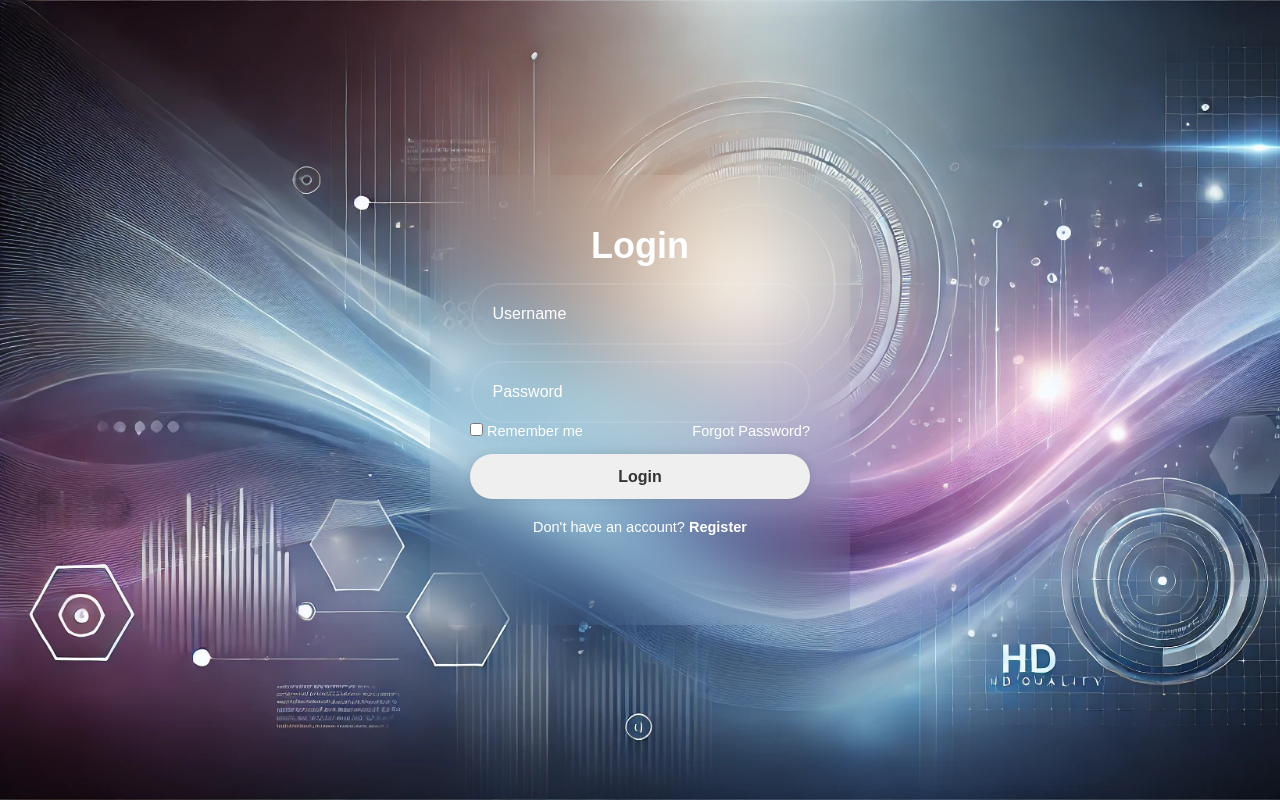
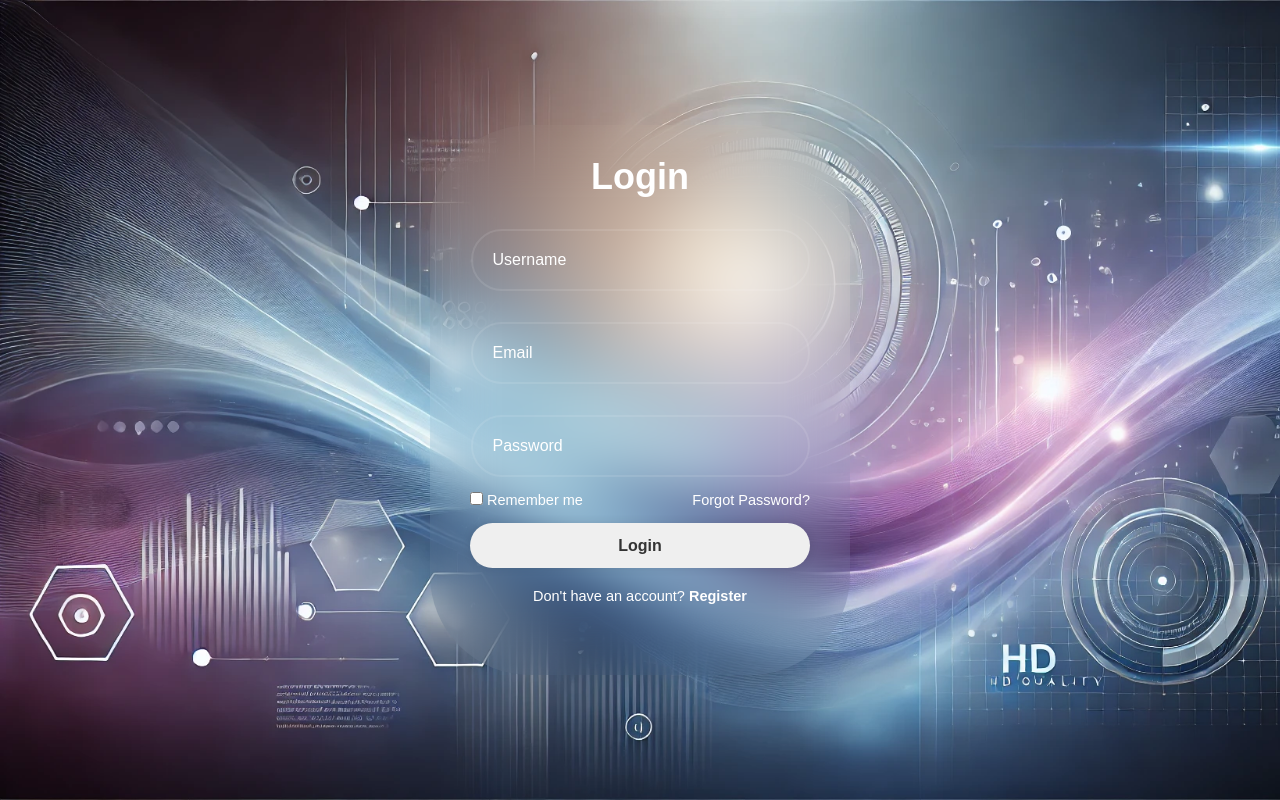
Before and after one commit to KTomi005/Web, a React (Vite) app: page / in a window 1280 px wide. Built offline with nearby package versions, Linux system fonts and the light colour scheme.

Commit message:
Módosítások

```diff
--- a/src/Components/LoginSignup/LoginSignup.css
+++ b/src/Components/LoginSignup/LoginSignup.css
@@ -1,11 +1,11 @@
 .wrapper{
   position: relative;
   width: 420px;
-  min-height: 450px;
+  min-height: 550px;
   height: 450px;
   background: transparent;
   backdrop-filter: blur(30px);
-  border-radius: 10px;
+  border-radius: 100px;
   color: #fff;
   display: flex;
   align-items: center;
@@ -52,7 +52,7 @@ form .input-box{
   position: relative;
   width: 100%;
   padding: 0.5px;
-  margin: 15px 0;
+  margin: 30px 0;
 }
 
 .input-box input{
@@ -129,3 +129,12 @@ form .register-link{
 .register-link p a:hover{
   text-decoration: underline;
 }
+.checkbox-container {
+  display: flex;
+  align-items: center; /* Középre igazítás */
+  gap: 25px;
+}
+
+.checkbox-container p {
+  margin: 0; /* Alapértelmezett margó eltávolítása */
+}
--- a/src/Components/LoginSignup/LoginSignup.jsx
+++ b/src/Components/LoginSignup/LoginSignup.jsx
@@ -73,7 +73,9 @@ const LoginSignup = () => {
                     <div className="input-box">
                         <input type="text" name="username" placeholder="Username" required />
                     </div>
-
+                    <div className="input-box">
+                        <input type="email" name="email" placeholder="Email" required />
+                    </div>
                     <div className="input-box">
                         <input type="password" name="password" placeholder="Password" required />
                     </div>
@@ -107,8 +109,13 @@ const LoginSignup = () => {
                     <div className="input-box">
                         <input type="password" name="password" placeholder="Password" required />
                     </div>
-
-                    <label><input type="checkbox" required />I agree to the terms & conditions</label>
+                    <div className="input-box">
+                        <input type="password" name="password again" placeholder="Password again" required />
+                    </div>
+                    <label class="checkbox-container">
+                    <input type="checkbox" required />
+                    <p id="terms">I agree to the terms & conditions</p>
+                    </label>
 
                     <button type="submit">Register</button>
 
```
